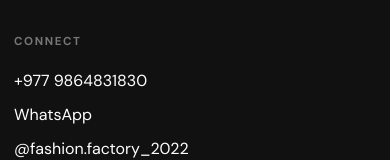
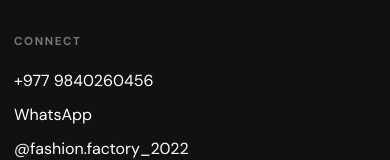
Before and after one commit to d3zathon/fashionfactory, a Next.js app: page / in a window 390 px wide. Shown: the part 11581-11741 px from the top of the page. Built offline with nearby package versions, Linux system fonts and the light colour scheme.

Commit message:
fix: use canonical phone number for calls and WhatsApp

```diff
--- a/src/data/mock.ts
+++ b/src/data/mock.ts
@@ -5,7 +5,7 @@
 export const storeSettings: StoreSettings = {
   name: "Fashion Factory Nepal",
   locationLabel: "Kathmandu, Nepal · Sorakhutte area",
-  phone: "+977 9864831830",
+  phone: "+977 9840260456",
   instagramHandle: "@fashion.factory_2022",
   instagramUrl: "https://www.instagram.com/fashion.factory_2022/",
   mapsUrl: "https://www.google.com/maps/place/Fashion+Factory/@27.67409,85.2814289,3685m/data=!3m1!1e3!4m10!1m2!2m1!1sfashion+factory!3m6!1s0x39eb19d5f435a403:0x7d3cfd5ad03122c1!8m2!3d27.6740549!4d85.2814038!15sCg9mYXNoaW9uIGZhY3RvcnmSAQlnaWZ0X3Nob3DgAQA!16s%2Fg%2F11sxvnp1t0",
```
